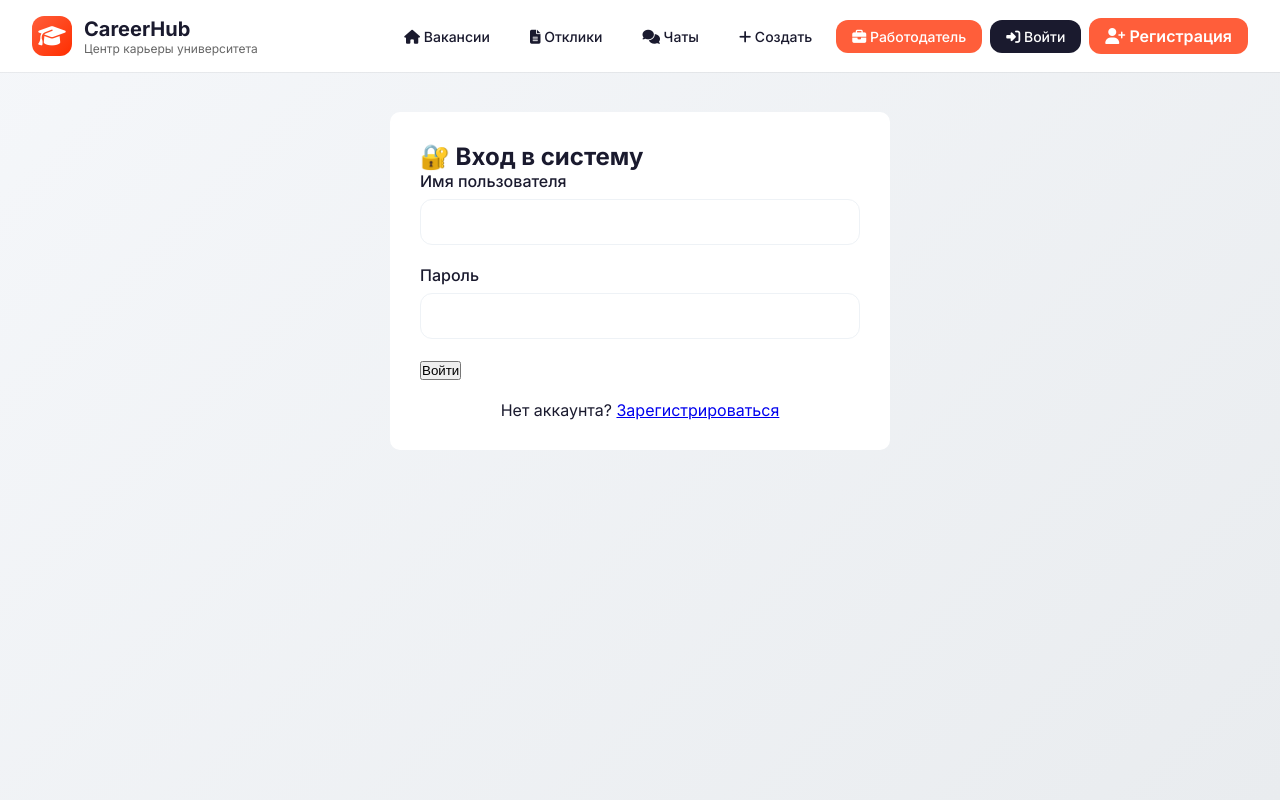
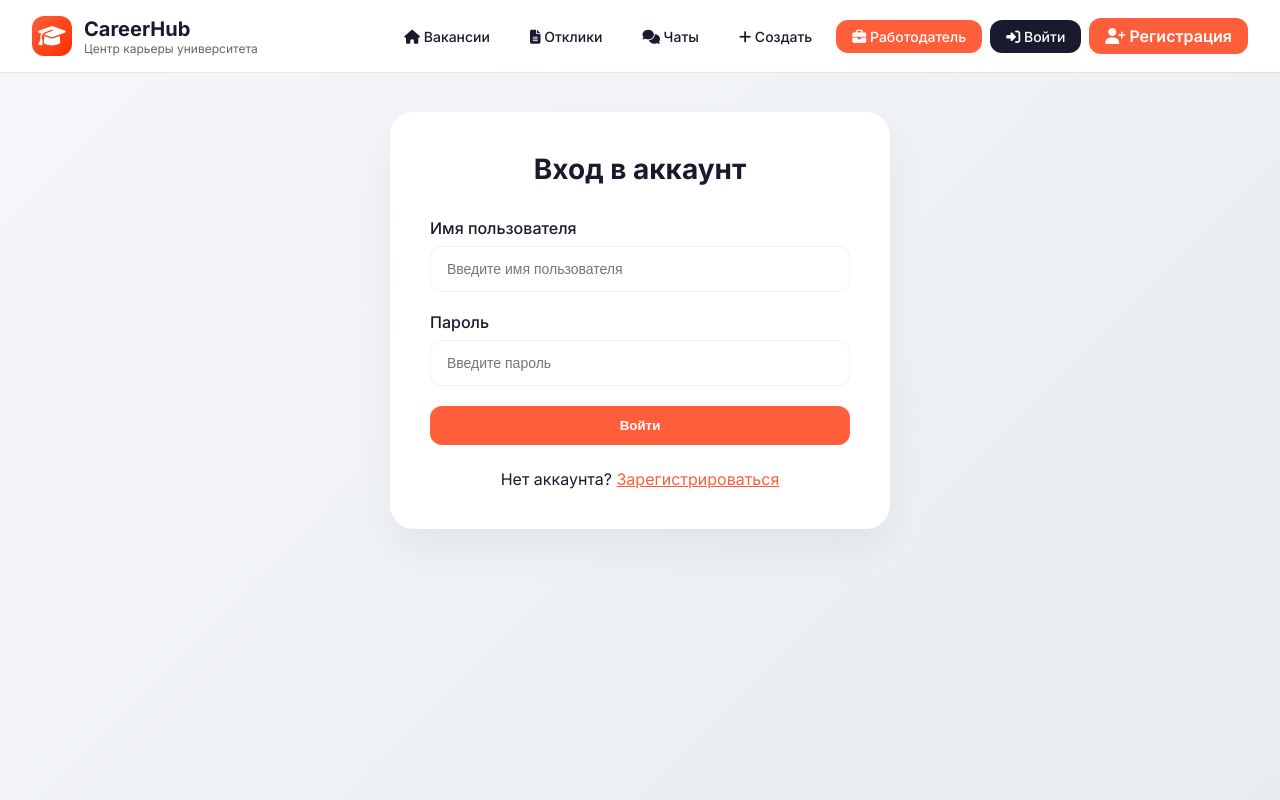
Before and after one commit to Shaintish/university_jobs, a FastAPI app: page /login in a window 1280 px wide. Run offline with FastAPI, Linux system fonts and the light colour scheme.

Commit message:
Update login.html

```diff
--- a/templates/login.html
+++ b/templates/login.html
@@ -1,8 +1,8 @@
 {% extends "base.html" %}
 
 {% block content %}
-<div style="background: white; padding: 30px; border-radius: 10px; max-width: 500px; margin: 0 auto;">
-    <h2>🔐 Вход в систему</h2>
+<div class="form-card">
+    <h2 class="form-title">Вход в аккаунт</h2>
 
     {% if error %}
     <div class="alert error">{{ error }}</div>
@@ -11,19 +11,19 @@
     <form method="post">
         <div class="form-group">
             <label>Имя пользователя</label>
-            <input type="text" name="username" required>
+            <input type="text" name="username" placeholder="Введите имя пользователя" required>
         </div>
 
         <div class="form-group">
             <label>Пароль</label>
-            <input type="password" name="password" required>
+            <input type="password" name="password" placeholder="Введите пароль" required>
         </div>
 
-        <button type="submit" class="btn">Войти</button>
+        <button type="submit" class="btn-primary" style="width: 100%;">Войти</button>
     </form>
 
-    <p style="margin-top: 20px; text-align: center;">
-        Нет аккаунта? <a href="/register">Зарегистрироваться</a>
+    <p style="margin-top: 24px; text-align: center;">
+        Нет аккаунта? <a href="/register" style="color: #ff5e3a;">Зарегистрироваться</a>
     </p>
 </div>
 {% endblock %}
```
